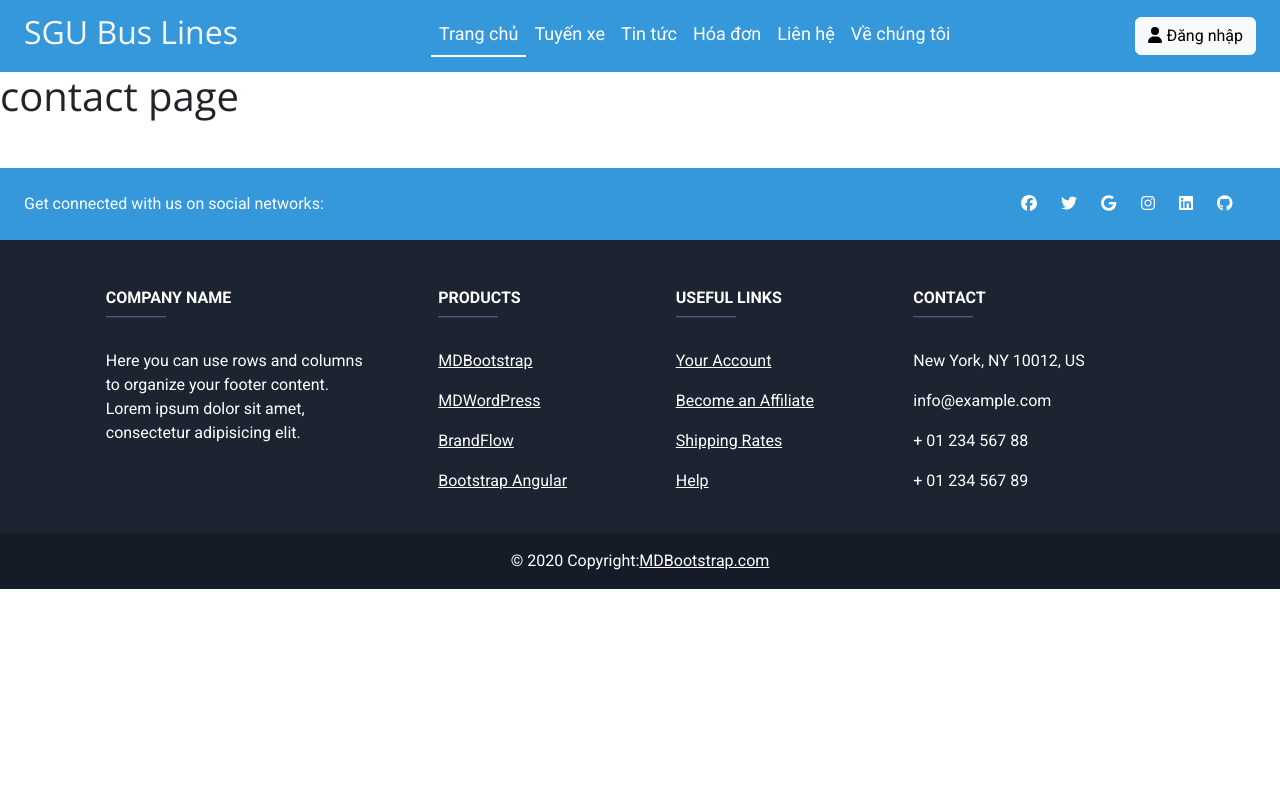
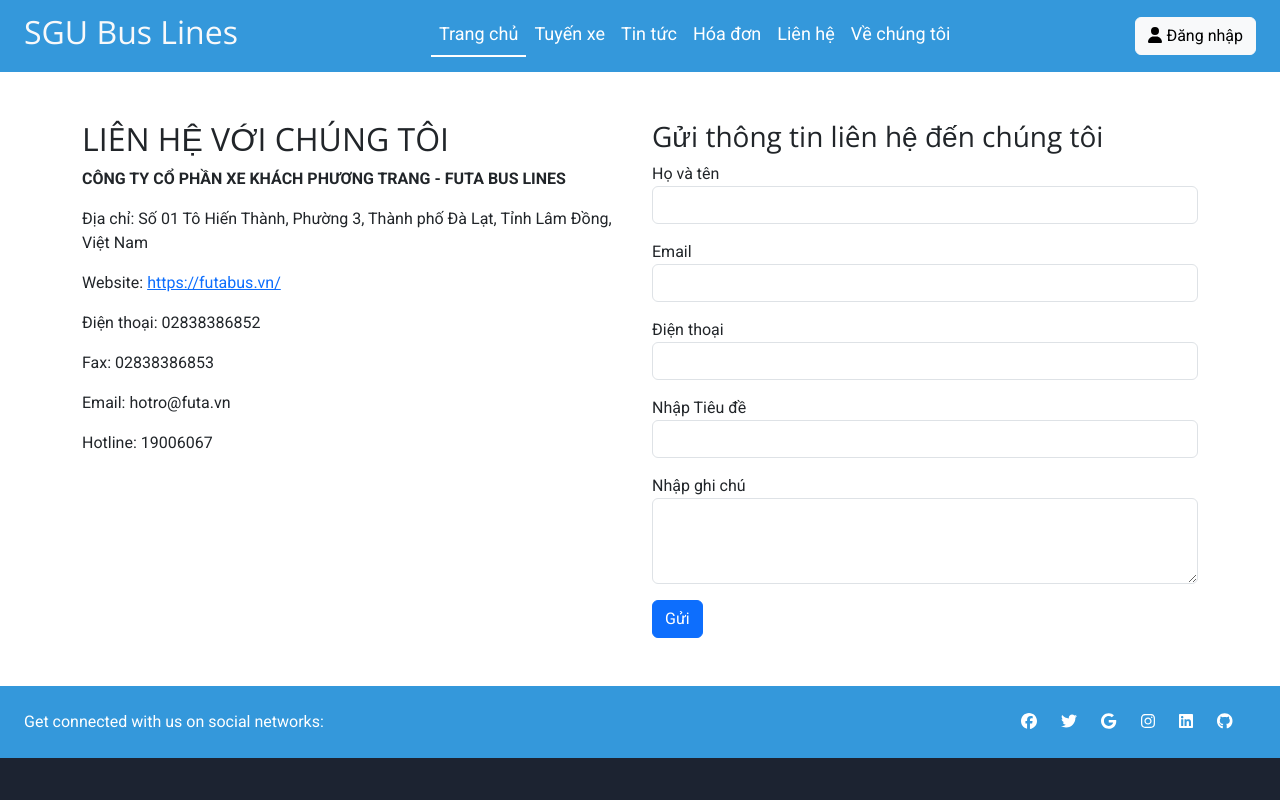
Before and after one commit to BT2701/bus-ticket-booking-frontend, a React (Create React App) app: page /contact in a window 1280 px wide. Shown: the top 800 px of the page. Built offline with nearby package versions, Linux system fonts and the light colour scheme.

Commit message:
Giao dien hoa don, lien he

```diff
--- a/package.json
+++ b/package.json
@@ -19,6 +19,7 @@
     "react": "^18.3.1",
     "react-bootstrap": "^2.10.5",
     "react-dom": "^18.3.1",
+    "react-google-recaptcha": "^3.1.0",
     "react-hook-form": "^7.53.0",
     "react-router-dom": "^6.26.2",
     "react-scripts": "5.0.1",
--- a/src/App.jsx
+++ b/src/App.jsx
@@ -23,6 +23,8 @@ import About from "./Components/About/About";
 import Detail from "./Components/Bus/Detail";
 import ScheduleDetail from "./Components/Schedule/ScheduleDetail";
 import Payment from "./Components/Payment/Payment";
+import Invoice from "./Components/Invoice/TicketLookup";
+
 
 const App = () => {
   return (
@@ -60,6 +62,8 @@ const MainApp = () => {
           <Route path="/schedule/detail/payment" element={<Payment/>}/>
           <Route path="/contact" element={<Contact />} />
           <Route path="/about" element={<About />} />
+          <Route path="/invoice" element={<Invoice />} />
+
         </Routes>
       </div>
       <Footer />
--- a/src/Components/Contact/Contact.js
+++ b/src/Components/Contact/Contact.js
@@ -1,8 +1,104 @@
-const Contact =()=>{
-    return(
-        <div className="contact-container">
-            <h1>contact page</h1>
+import React, { useState } from 'react';
+import 'bootstrap/dist/css/bootstrap.min.css';
+
+const ContactForm = () => {
+  const [formData, setFormData] = useState({
+    name: '',
+    email: '',
+    phone: '',
+    subject: '',
+    message: ''
+  });
+
+  const handleChange = (e) => {
+    setFormData({ ...formData, [e.target.name]: e.target.value });
+  };
+
+  const handleSubmit = (e) => {
+    e.preventDefault();
+    console.log(formData);
+    // Xử lý gửi dữ liệu tại đây
+  };
+
+  return (
+    <div className="container mt-5">
+      <div className="row">
+        <div className="col-md-6">
+          <h2>LIÊN HỆ VỚI CHÚNG TÔI</h2>
+          <p><strong>CÔNG TY CỔ PHẦN XE KHÁCH PHƯƠNG TRANG - FUTA BUS LINES</strong></p>
+          <p>Địa chỉ: Số 01 Tô Hiến Thành, Phường 3, Thành phố Đà Lạt, Tỉnh Lâm Đồng, Việt Nam</p>
+          <p>Website: <a href="https://futabus.vn/">https://futabus.vn/</a></p>
+          <p>Điện thoại: 02838386852</p>
+          <p>Fax: 02838386853</p>
+          <p>Email: hotro@futa.vn</p>
+          <p>Hotline: 19006067</p>
         </div>
-    );
+        <div className="col-md-6">
+          <h3>Gửi thông tin liên hệ đến chúng tôi</h3>
+          <form onSubmit={handleSubmit}>
+            <div className="form-group mb-3">
+              <label htmlFor="name">Họ và tên</label>
+              <input
+                type="text"
+                className="form-control"
+                id="name"
+                name="name"
+                value={formData.name}
+                onChange={handleChange}
+                required
+              />
+            </div>
+            <div className="form-group mb-3">
+              <label htmlFor="email">Email</label>
+              <input
+                type="email"
+                className="form-control"
+                id="email"
+                name="email"
+                value={formData.email}
+                onChange={handleChange}
+                required
+              />
+            </div>
+            <div className="form-group mb-3">
+              <label htmlFor="phone">Điện thoại</label>
+              <input
+                type="text"
+                className="form-control"
+                id="phone"
+                name="phone"
+                value={formData.phone}
+                onChange={handleChange}
+              />
+            </div>
+            <div className="form-group mb-3">
+              <label htmlFor="subject">Nhập Tiêu đề</label>
+              <input
+                type="text"
+                className="form-control"
+                id="subject"
+                name="subject"
+                value={formData.subject}
+                onChange={handleChange}
+              />
+            </div>
+            <div className="form-group mb-3">
+              <label htmlFor="message">Nhập ghi chú</label>
+              <textarea
+                className="form-control"
+                id="message"
+                name="message"
+                rows="3"
+                value={formData.message}
+                onChange={handleChange}
+              ></textarea>
+            </div>
+            <button type="submit" className="btn btn-primary">Gửi</button>
+          </form>
+        </div>
+      </div>
+    </div>
+  );
 };
-export default Contact;
+
+export default ContactForm;
--- /dev/null
+++ b/src/Components/Invoice/TicketLookup.js
@@ -0,0 +1,73 @@
+import { width } from '@fortawesome/free-brands-svg-icons/fa42Group';
+import React, { useState } from 'react';
+import ReCAPTCHA from 'react-google-recaptcha';
+//npm install react-google-recaptcha
+
+
+const TicketLookup = () => {
+  const [phoneNumber, setPhoneNumber] = useState('');
+  const [ticketCode, setTicketCode] = useState('');
+  const [captchaValue, setCaptchaValue] = useState(null);
+
+  const handlePhoneNumberChange = (e) => {
+    setPhoneNumber(e.target.value);
+  };
+
+  const handleTicketCodeChange = (e) => {
+    setTicketCode(e.target.value);
+  };
+
+  const handleCaptchaChange = (value) => {
+    console.log('Captcha value:', value);
+    setCaptchaValue(value);
+  };
+
+  const handleSubmit = (e) => {
+    e.preventDefault();
+    if (!captchaValue) {
+      alert('Please complete the CAPTCHA');
+      return;
+    }
+
+    console.log('Tra cứu thông tin:', phoneNumber, ticketCode);
+    // Xử lý logic tra cứu thông tin vé ở đây
+  };
+
+  return (
+    <div className="container mt-5">
+      <h3 className="text-center mb-4">TRA CỨU THÔNG TIN ĐẶT VÉ</h3>
+      <form onSubmit={handleSubmit}>
+        <div className='d-flex justify-content-center'>
+          <div className="form-group mb-3 w-25">
+            <h5>Số điện thoại</h5>
+            <input
+              type="text"
+              className="form-control"
+              id="phoneNumber"
+              value={phoneNumber}
+              onChange={handlePhoneNumberChange}
+              placeholder="Nhập số điện thoại"
+              required
+            />
+          </div>
+        </div>
+
+        {/* ReCAPTCHA */}
+        <div className="d-flex justify-content-center mb-3">
+          <ReCAPTCHA
+            sitekey="6LcUw1AqAAAAAHwzyKYP7FHjISMipkPBHMvvUszv" // Thay bằng Site Key từ Google
+            onChange={handleCaptchaChange}
+          />
+        </div>
+
+        <div className='d-flex justify-content-center'>
+          <button type="submit" className="btn btn-primary btn-block "  style={{ width: "10%" }}>
+            Tra cứu
+          </button>
+        </div>
+      </form>
+    </div>
+  );
+};
+
+export default TicketLookup;
--- a/src/Components/OutContent/Header.jsx
+++ b/src/Components/OutContent/Header.jsx
@@ -81,7 +81,7 @@ const Header = () => {
                       onClick={() => {
                         setPage("invoice");
                       }}
-                      to="#"
+                      to="invoice"
                     >
                       Hóa đơn
                     </Link>
```
Also changed, not shown: 1 other file (tests, documents, lock files or other folders).
